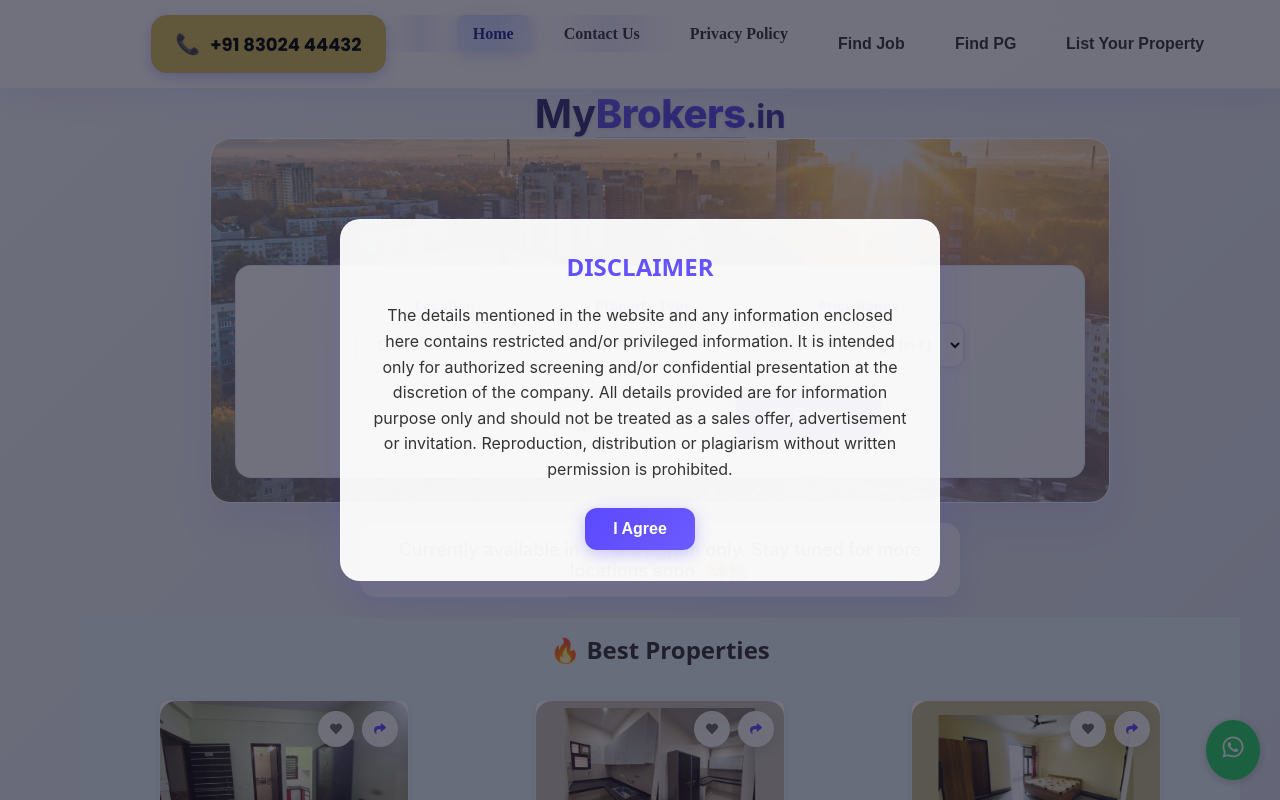
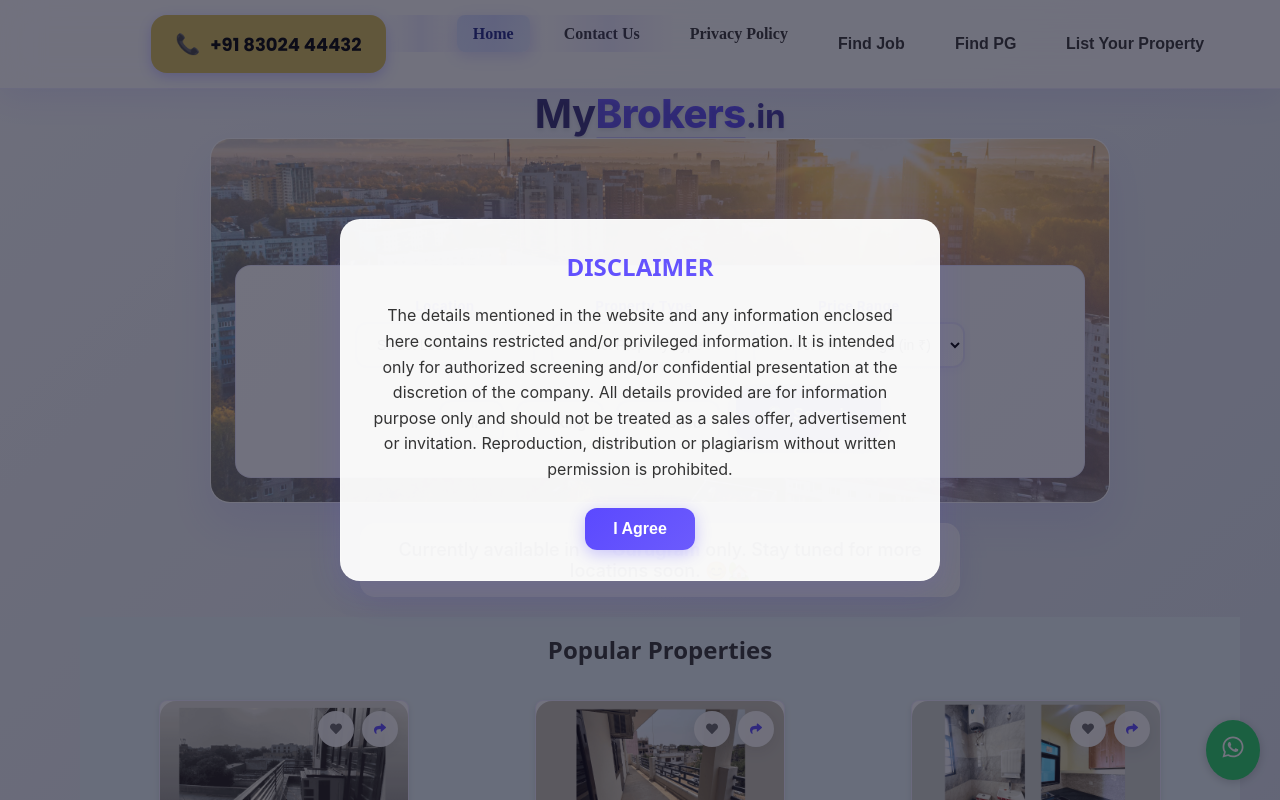
Before and after one commit to harshit7388/project-real-estate, a React (Create React App) app: page / in a window 1280 px wide. Shown: the top 800 px of the page. Built offline with nearby package versions, Linux system fonts and the light colour scheme.

Commit message:
best properties changes in design

```diff
--- a/src/components/PopularProperties.js
+++ b/src/components/PopularProperties.js
@@ -68,7 +68,7 @@
         animate={{ opacity: 1, y: 0 }}
         transition={{ delay: 0.2, duration: 0.5 }}
       >
-        🔥 Best Properties
+        Popular Properties
       </motion.h2>
       <motion.div className="popular-list">
         <Slider {...settings}>
--- a/src/components/PropertyCard.js
+++ b/src/components/PropertyCard.js
@@ -22,7 +22,7 @@
     slidesToShow: 1,
     slidesToScroll: 1,
     arrows: false, // Remove next/prev buttons for a clean UI
-    autoplay: false,
+    autoplay: true,
     autoplaySpeed: 3000,
   };
 
--- a/src/styles/components/_propertyList.scss
+++ b/src/styles/components/_propertyList.scss
@@ -9,7 +9,7 @@
     width: 100%;
     max-width: 1200px;
     margin: 0 auto;
-    background: #f9f9f9;
+    // background: #f9f9f9;
   }
 
   .no-results-container {
```
